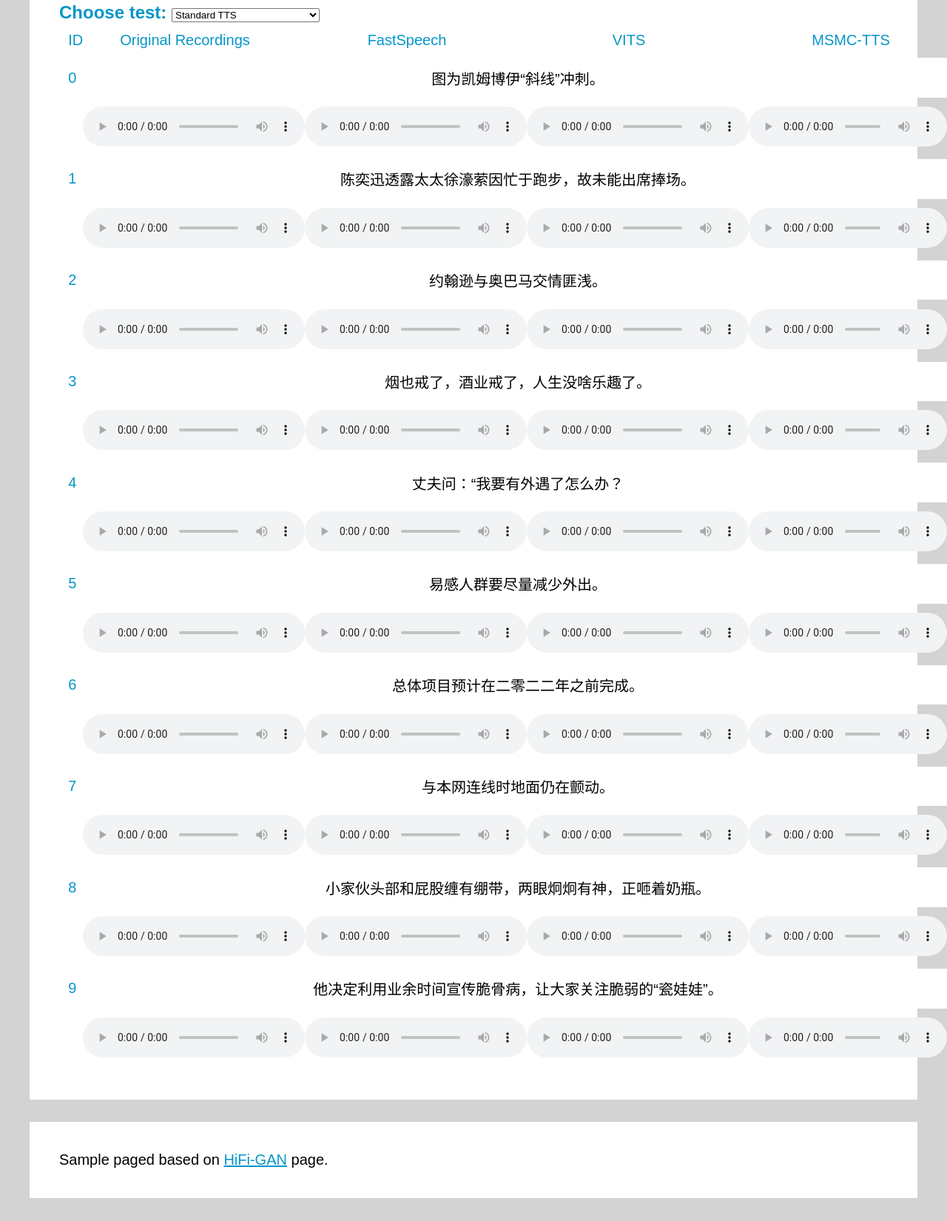
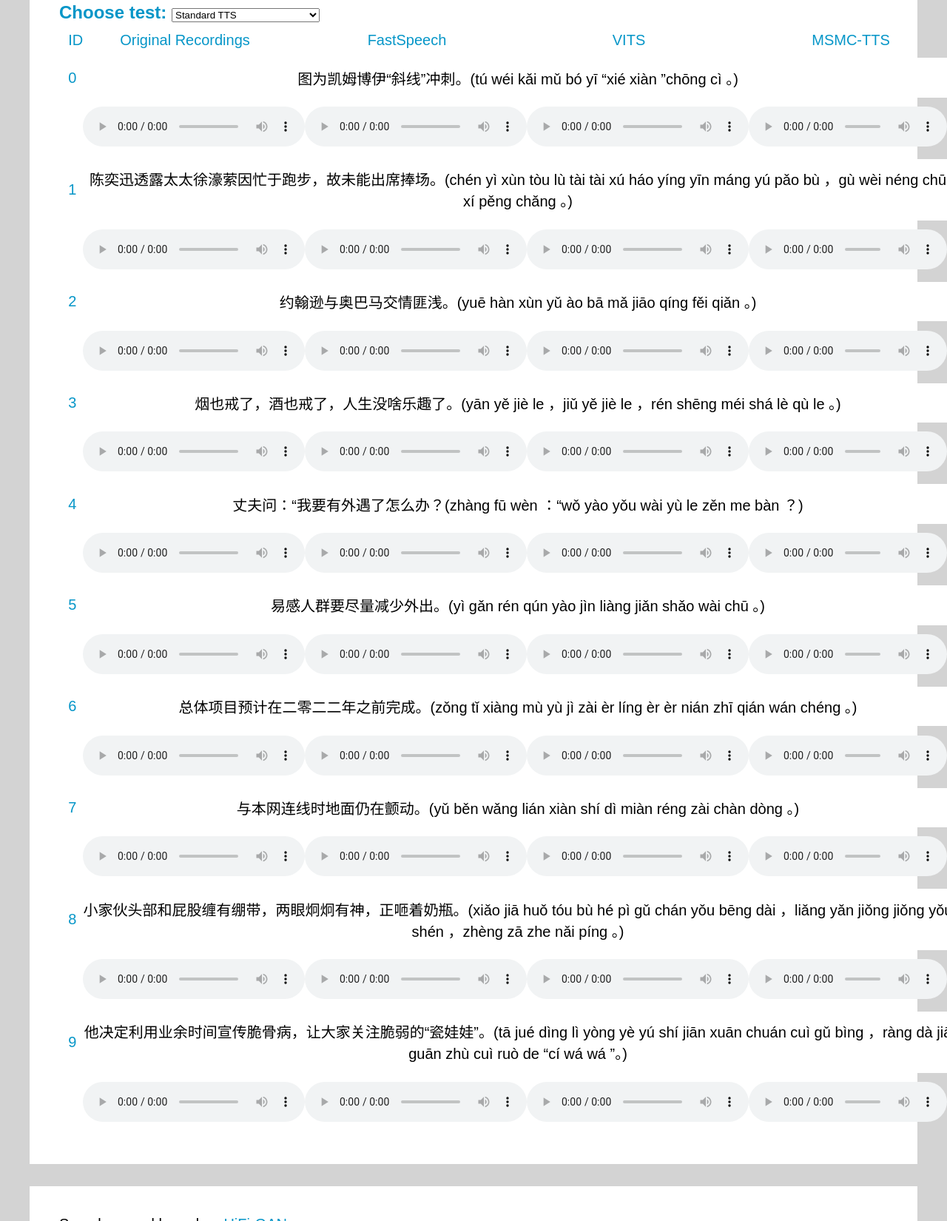
Before and after one commit to hhguo/DemoMSMCLRTTS, a plain HTML site: page index.html in a window 1280 px wide. Shown: the part 819-2469 px from the top of the page at 74% size. Drawn offline with Linux system fonts and the light colour scheme.

Commit message:
update audio

```diff
--- a/index.html
+++ b/index.html
@@ -109,16 +109,16 @@
         };
 
         var id_list = [
-            ["000068", "图为凯姆博伊“斜线”冲刺。"],
-            ["000509", "陈奕迅透露太太徐濠萦因忙于跑步，故未能出席捧场。"],
-            ["000528", "约翰逊与奥巴马交情匪浅。"],
-            ["000940", "烟也戒了，酒业戒了，人生没啥乐趣了。"],
-            ["001993", "丈夫问：“我要有外遇了怎么办？"],
-            ["002053", "易感人群要尽量减少外出。"],
-            ["002094", "总体项目预计在二零二二年之前完成。"],
-            ["002166", "与本网连线时地面仍在颤动。"],
-            ["002296", "小家伙头部和屁股缠有绷带，两眼炯炯有神，正咂着奶瓶。"],
-            ["003121", "他决定利用业余时间宣传脆骨病，让大家关注脆弱的“瓷娃娃”。"],
+            ["000068", "图为凯姆博伊“斜线”冲刺。(tú wéi kǎi mǔ bó yī “xié xiàn ”chōng cì 。)"],
+            ["000509", "陈奕迅透露太太徐濠萦因忙于跑步，故未能出席捧场。(chén yì xùn tòu lù tài tài xú háo yíng yīn máng yú pǎo bù ，gù wèi néng chū xí pěng chǎng 。)"],
+            ["000528", "约翰逊与奥巴马交情匪浅。(yuē hàn xùn yǔ ào bā mǎ jiāo qíng fěi qiǎn 。)"],
+            ["000940", "烟也戒了，酒也戒了，人生没啥乐趣了。(yān yě jiè le ，jiǔ yě jiè le ，rén shēng méi shá lè qù le 。)"],
+            ["001993", "丈夫问：“我要有外遇了怎么办？(zhàng fū wèn ：“wǒ yào yǒu wài yù le zěn me bàn ？)"],
+            ["002053", "易感人群要尽量减少外出。(yì gǎn rén qún yào jìn liàng jiǎn shǎo wài chū 。)"],
+            ["002094", "总体项目预计在二零二二年之前完成。(zǒng tǐ xiàng mù yù jì zài èr líng èr èr nián zhī qián wán chéng 。)"],
+            ["002166", "与本网连线时地面仍在颤动。(yǔ běn wǎng lián xiàn shí dì miàn réng zài chàn dòng 。)"],
+            ["002296", "小家伙头部和屁股缠有绷带，两眼炯炯有神，正咂着奶瓶。(xiǎo jiā huǒ tóu bù hé pì gǔ chán yǒu bēng dài ，liǎng yǎn jiǒng jiǒng yǒu shén ，zhèng zā zhe nǎi píng 。)"],
+            ["003121", "他决定利用业余时间宣传脆骨病，让大家关注脆弱的“瓷娃娃”。(tā jué dìng lì yòng yè yú shí jiān xuān chuán cuì gǔ bìng ，ràng dà jiā guān zhù cuì ruò de “cí wá wá ”。)"],
         ];
 
         // var root = 'https://dl.fbaipublicfiles.com/speechbot/demo_samples';
```
Also changed, not shown: 14 other files.
